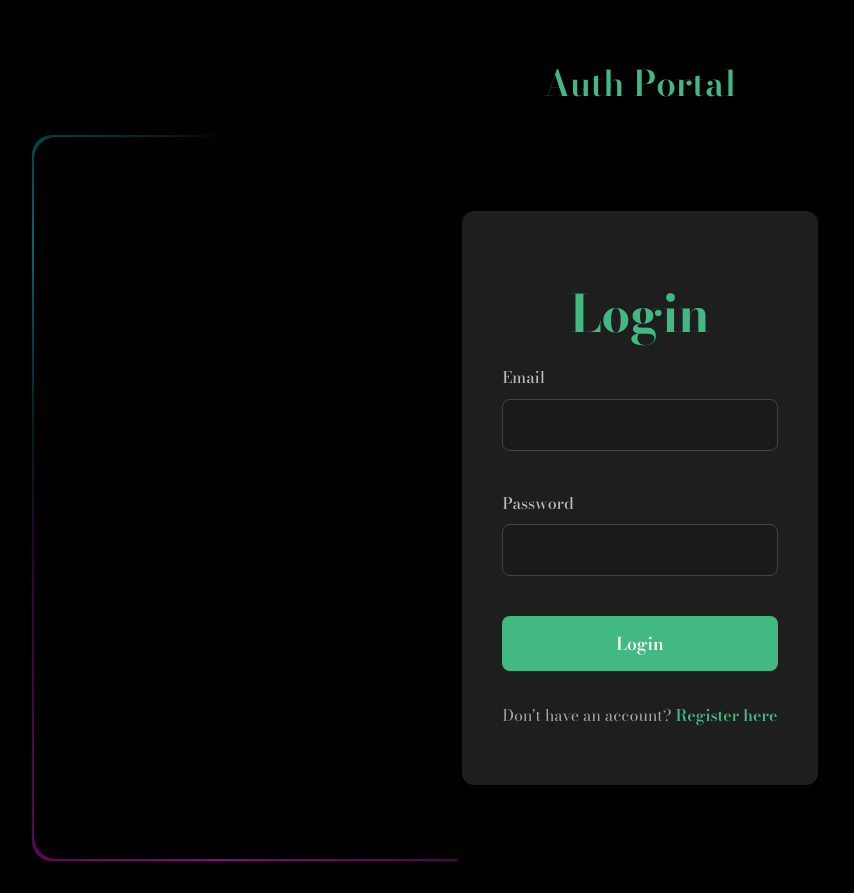
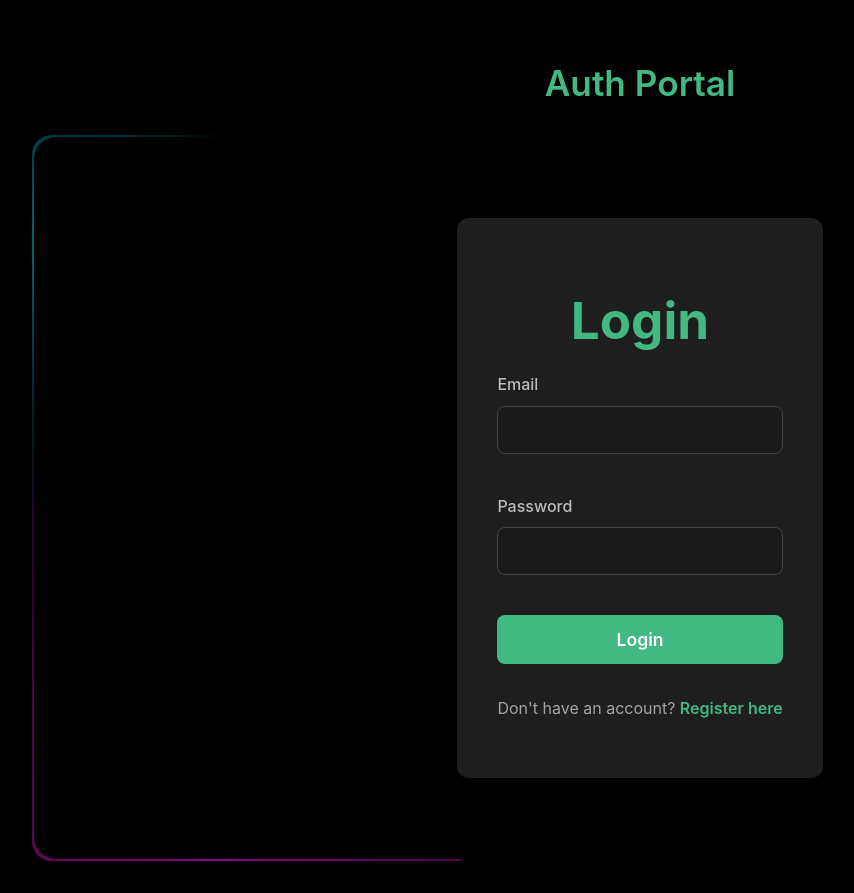
Before and after one commit to DaniloPixi/myViteApp, a Vue app: page / in a window 1280 px wide. Shown: the whole page, without its empty margins (0-854 px from the left). Built offline with nearby package versions, Linux system fonts and the light colour scheme; no server answers.

Commit message:
icon changed?

```diff
--- a/index.html
+++ b/index.html
@@ -1,13 +1,12 @@
+
 <!doctype html>
 <html lang="en">
   <head>
     <meta charset="UTF-8" />
     <link rel="icon" type="image/svg+xml" href="/icon.svg" />
+    <link rel="apple-touch-icon" href="/icon.svg" />
     <meta name="viewport" content="width=device-width, initial-scale=1.0" />
-    <title>Grus Corner</title>
-    <link rel="preconnect" href="https://fonts.googleapis.com">
-<link rel="preconnect" href="https://fonts.gstatic.com" crossorigin>
-<link href="https://fonts.googleapis.com/css2?family=Bodoni+Moda:ital,opsz,wght@0,6..96,400..900;1,6..96,400..900&display=swap" rel="stylesheet">
+    <title>Vite + Vue</title>
   </head>
   <body>
     <div id="app"></div>
--- a/vite.config.js
+++ b/vite.config.js
@@ -36,6 +36,12 @@ export default defineConfig({
             sizes: "512x512",
             type: "image/png",
             purpose: "any maskable"
+          },
+          {
+            src: "/icon.svg",
+            sizes: "72x72 96x96 128x128 256x256",
+            type: "image/svg+xml",
+            purpose: "any"
           }
         ]
       }
```
Also changed, not shown: 3 other files (tests, documents, lock files or other folders).
